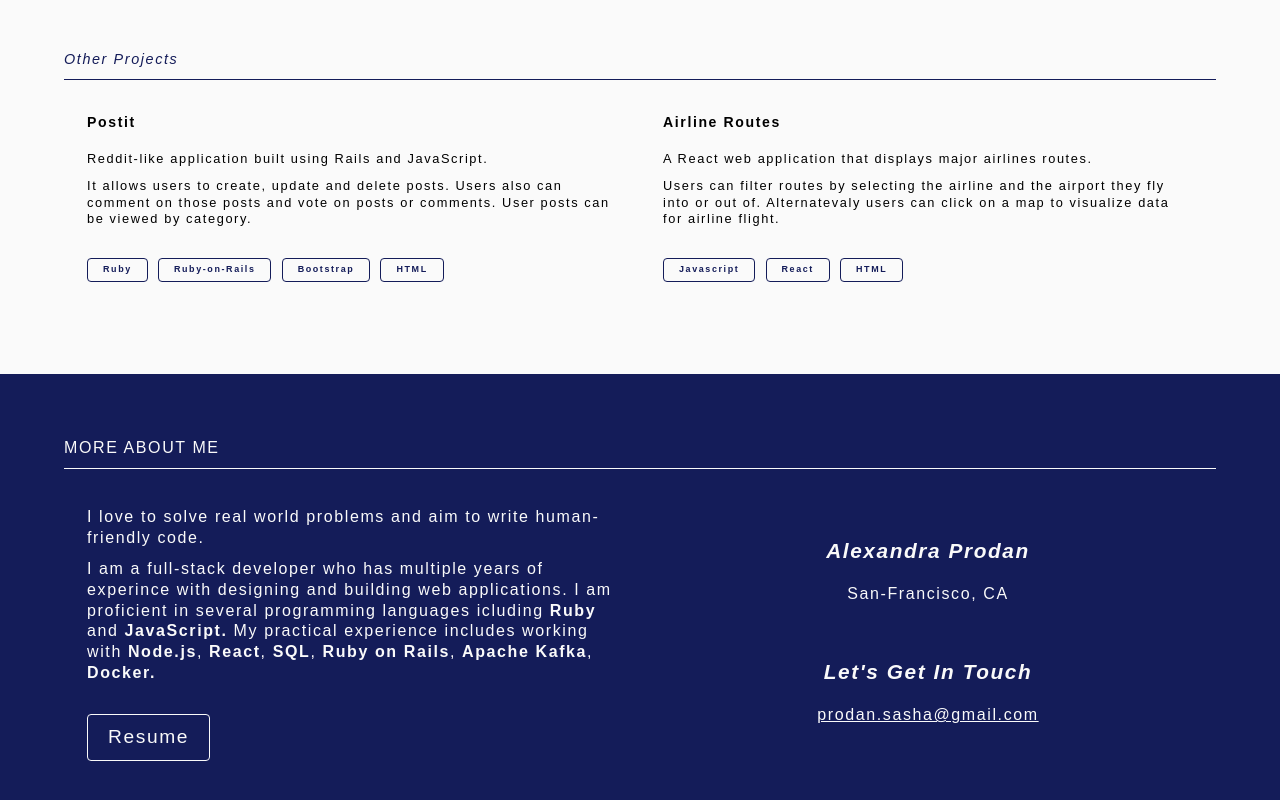
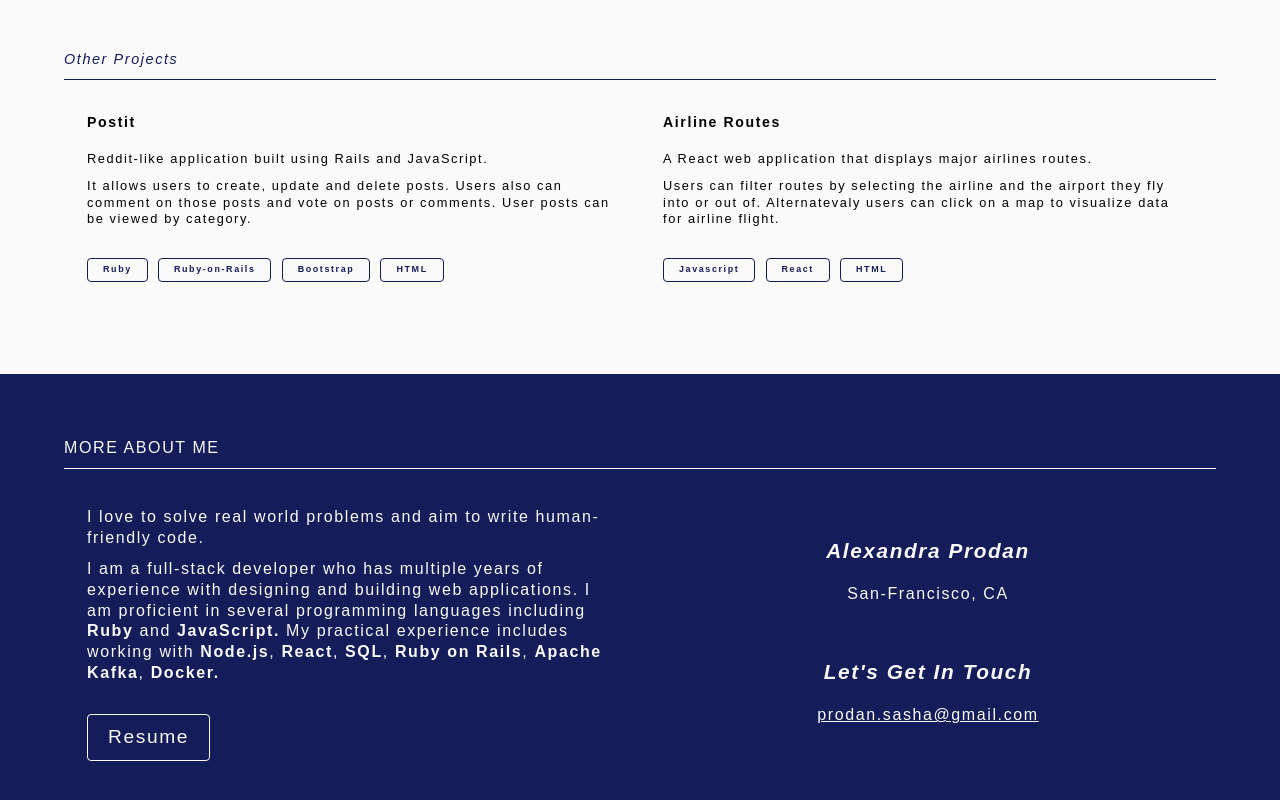
Before and after one commit to sashaProdan/sashaProdan.github.io, a plain HTML site: page index.html in a window 1280 px wide. Shown: the part 1434-2234 px from the top of the page. Drawn offline with Linux system fonts and the light colour scheme.

Commit message:
typo fix

```diff
--- a/index.html
+++ b/index.html
@@ -93,7 +93,7 @@
       <div class="flex">
         <article>
           <p>I love to solve real world problems and aim to write human-friendly code.</p>
-          <p>I am a full-stack developer who has multiple years of experince with designing and building web applications. I am proficient in several programming languages icluding
+          <p>I am a full-stack developer who has multiple years of experience with designing and building web applications. I am proficient in several programming languages including
             <span class="bold">Ruby</span> and
             <span class="bold">JavaScript.</span>
             My practical experience includes working  with
```
